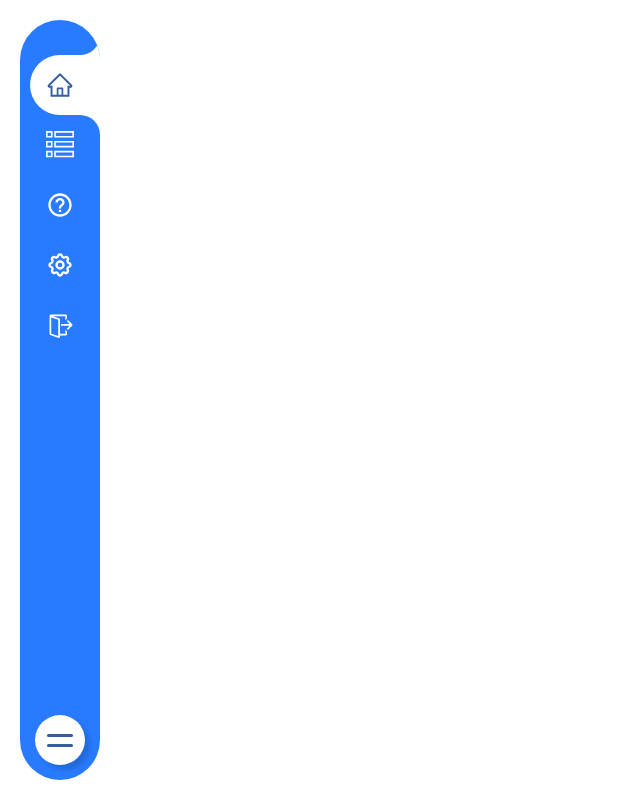
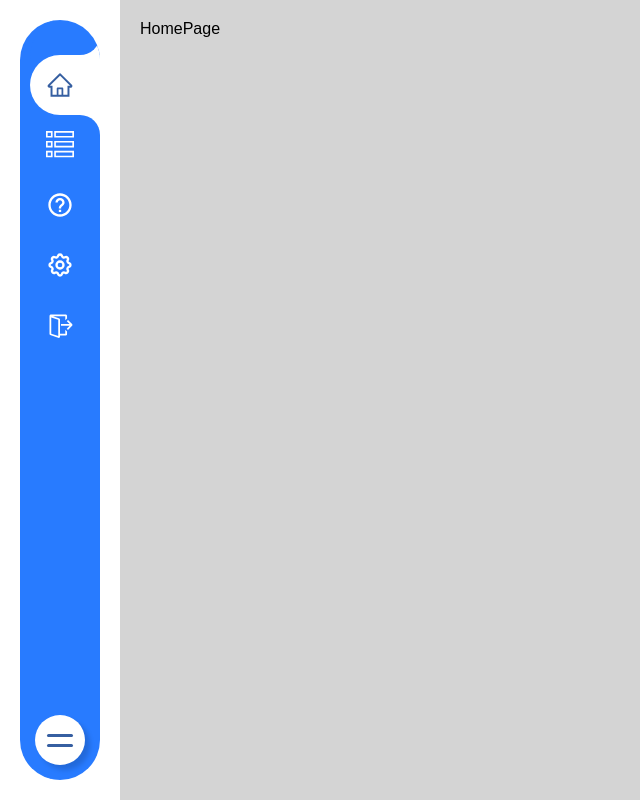
Before and after one commit to Artur-Yamai/HookahDB-frontend, a React (Create React App) app: page / in a window 1280 px wide. Shown: the whole page, without its empty margins (0-640 px from the left). Built offline with nearby package versions, Linux system fonts and the light colour scheme.

Commit message:
добавлен page-wrapper

```diff
--- a/src/App.tsx
+++ b/src/App.tsx
@@ -1,6 +1,6 @@
 import { BrowserRouter, Routes, Route } from "react-router-dom";
 import { MainLayout } from "./components";
-import { Autorization } from "./pages";
+import { Autorization, HomePage, NotFound } from "./pages";
 import "./App.scss";
 
 export default function App() {
@@ -8,9 +8,11 @@ export default function App() {
     <BrowserRouter>
       <div className="app">
         <Routes>
-          <Route path="/" element={<MainLayout />}></Route>
-
           <Route path="/auth" element={<Autorization />} />
+          <Route path="/" element={<MainLayout />}>
+            <Route index={true} element={<HomePage />} />
+            <Route path="*" element={<NotFound />} />
+          </Route>
         </Routes>
       </div>
     </BrowserRouter>
--- /dev/null
+++ b/src/components/MainLayout/MainLayout.scss
@@ -0,0 +1,9 @@
+.page-wrapper {
+  background-color: rgb(212, 212, 212);
+  display: flex;
+  flex-wrap: wrap;
+  padding: 20px;
+  flex-grow: 1;
+  overflow: hidden;
+  overflow-y: auto;
+}
--- a/src/components/MainLayout/MainLayout.tsx
+++ b/src/components/MainLayout/MainLayout.tsx
@@ -1,11 +1,14 @@
 import { Outlet } from "react-router-dom";
 import { NavBar } from "../NavBar";
+import "./MainLayout.scss";
 
 export function MainLayout(): JSX.Element {
   return (
     <>
       <NavBar />
-      <Outlet />
+      <div className="page-wrapper">
+        <Outlet />
+      </div>
     </>
   );
 }
```
